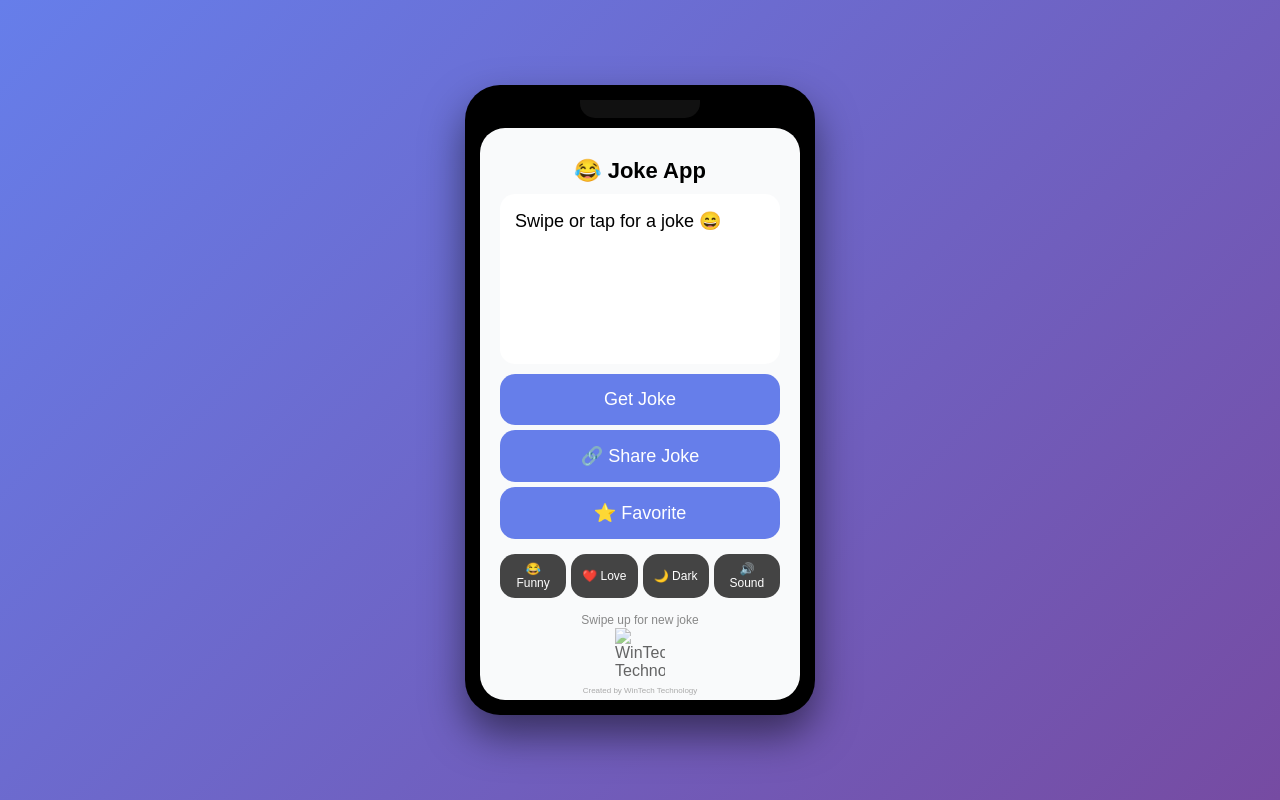
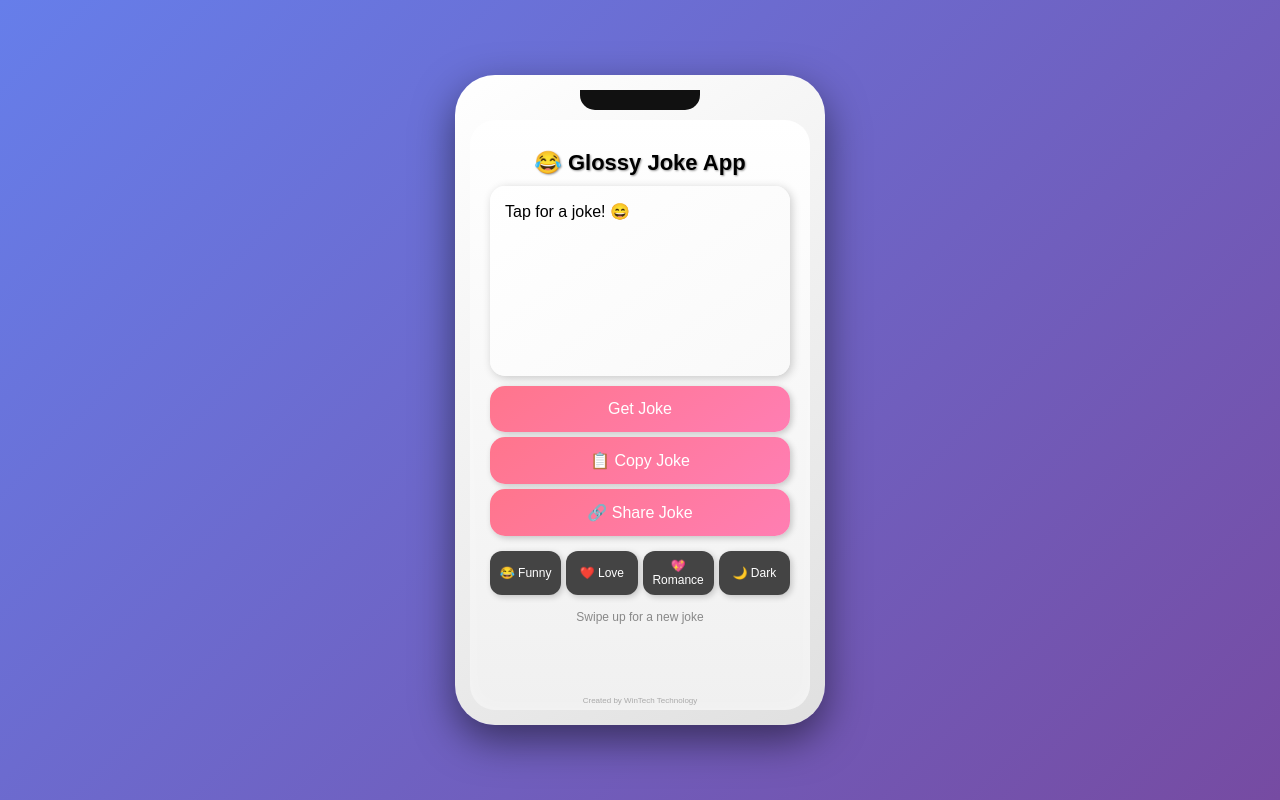
Before and after one commit to muvhangos/Jokeroo.app, a website: page index.html in a window 1280 px wide. Drawn offline with Linux system fonts and the light colour scheme.

Commit message:
Update index.html

```diff
--- a/index.html
+++ b/index.html
@@ -2,181 +2,141 @@
 <!DOCTYPE html>
 <html lang="en">
 <head>
-  <meta charset="UTF-8" />
-  <title>😂 Joke App</title>
+<meta charset="UTF-8">
+<title>😂 Glossy Joke App</title>
 <meta name="viewport" content="width=device-width, initial-scale=1.0">
-  <link rel="manifest" href="manifest.json">
-
 <style>
 body {
-      background: linear-gradient(135deg, #667eea, #764ba2);
+  margin:0; padding:0;
   font-family: Arial, sans-serif;
-      height: 100vh;
-      margin: 0;
-      display: flex;
-      align-items: center;
-      justify-content: center;
+  display:flex; justify-content:center; align-items:center;
+  height:100vh;
+  background: linear-gradient(135deg,#667eea,#764ba2);
+  overflow:hidden;
 }
-    body.dark { background: linear-gradient(135deg, #111, #333); }
+body.dark { background: linear-gradient(135deg,#111,#333); color:#fff; }
+
 .phone {
-      width: 320px;
-      height: 600px;
-      background: #000;
-      border-radius: 35px;
-      padding: 15px;
-      box-shadow: 0 20px 40px rgba(0,0,0,0.5);
-      display: flex;
-      flex-direction: column;
-      justify-content: flex-start;
-      position: relative;
+  width: 340px; height: 620px;
+  background: linear-gradient(145deg,#fff,#e0e0e0);
+  border-radius:40px;
+  box-shadow:0 15px 40px rgba(0,0,0,0.5);
+  padding:15px;
+  display:flex; flex-direction:column;
+  justify-content:flex-start;
+  position:relative;
+  overflow:hidden;
 }
-    .notch {
-      width: 120px;
-      height: 20px;
-      background: #111;
-      border-radius: 0 0 15px 15px;
-      margin: 0 auto 10px;
+
+.notch { width:120px; height:20px; background:#111; border-radius:0 0 15px 15px; margin:0 auto 10px; }
+
+.screen {
+  background: linear-gradient(to bottom, #fff,#f0f0f0);
+  flex:1; border-radius:25px;
+  padding:20px; display:flex; flex-direction:column;
+  text-align:center; position:relative;
+  transition:0.3s;
+  box-shadow: inset 0 0 20px rgba(255,255,255,0.3);
 }
-    .screen {
-      background: #f9fafb;
-      height: 100%;
-      border-radius: 25px;
-      padding: 20px;
-      display: flex;
-      flex-direction: column;
-      text-align: center;
-      transition: 0.3s;
-      position: relative;
+body.dark .screen { background:#1f1f1f; color:#fff; box-shadow: inset 0 0 20px rgba(255,255,255,0.1); }
+
+h1 { font-size:22px; margin:10px 0; text-shadow:1px 1px 2px #999; }
+
+#joke {
+  font-size:16px; padding:15px;
+  background: linear-gradient(145deg,#fff,#f9f9f9);
+  border-radius:15px; min-height:160px;
+  display:flex; align-items:flex-start; justify-content:flex-start;
+  overflow-y:auto; max-height:200px; margin-bottom:10px;
+  text-align:left; line-height:1.4; scroll-behavior:smooth;
+  box-shadow: 2px 2px 10px rgba(0,0,0,0.2);
+  position:relative;
+  overflow:hidden;
 }
-    body.dark .screen { background: #1f1f1f; color: #fff; }
-    h1 { font-size: 22px; margin: 10px 0; }
-    #joke {
-      font-size: 18px;
-      padding: 15px;
-      background: #fff;
-      border-radius: 15px;
-      min-height: 140px;
-      display: flex;
-      align-items: flex-start;
-      justify-content: flex-start;
-      overflow-y: auto;
-      max-height: 200px;
-      transition: 0.3s;
-      margin-bottom: 10px;
-      text-align: left;
-      line-height: 1.4;
-      scroll-behavior: smooth;
+body.dark #joke { background:#333; color:#fff; }
+
+/* Glitter animation */
+.glitter {
+  position:absolute; width:4px; height:4px; background:rgba(255,255,255,0.9);
+  border-radius:50%; pointer-events:none;
+  animation: glitterMove 2s linear infinite;
 }
-    body.dark #joke { background: #333; color: #fff; }
-
-    #joke::-webkit-scrollbar {
-      width: 6px;
-    }
-    #joke::-webkit-scrollbar-track {
-      background: #f0f0f0;
-      border-radius: 3px;
-    }
-    #joke::-webkit-scrollbar-thumb {
-      background: #667eea;
-      border-radius: 3px;
-    }
-    #joke::-webkit-scrollbar-thumb:hover {
-      background: #764ba2;
+@keyframes glitterMove {
+  0% { opacity:0; transform:translate(0,0) scale(1);}
+  50% { opacity:1; transform:translate(calc(50px*var(--randX)),-20px) scale(1.2);}
+  100% { opacity:0; transform:translate(calc(100px*var(--randX)),-50px) scale(0.5);}
 }
 
 button {
-      padding: 15px;
-      border: none;
-      border-radius: 15px;
-      background: #667eea;
-      color: white;
-      font-size: 18px;
-      cursor: pointer;
-      margin-bottom: 5px;
+  padding:14px; border:none; border-radius:15px;
+  background: linear-gradient(145deg,#ff758c,#ff7eb3);
+  color:white; font-size:16px; cursor:pointer; margin-bottom:5px;
+  box-shadow: 2px 2px 6px rgba(0,0,0,0.2);
+  transition:0.3s;
+  position:relative; overflow:hidden;
 }
-    button:active { transform: scale(0.96); }
+button:hover { transform:scale(1.03); }
+button:active { transform:scale(0.96); }
+
 .controls {
-      display: flex;
-      justify-content: space-between;
-      margin-top: 10px;
-      flex-wrap: wrap;
-      gap: 5px;
+  display:flex; justify-content:space-between; margin-top:10px; flex-wrap:wrap; gap:5px;
 }
 .small-btn {
-      font-size: 12px;
-      padding: 8px;
-      background: #444;
-      flex: 1;
+  font-size:12px; padding:8px; background:#444; flex:1; border-radius:12px; color:white;
 }
-    .footer {
-      font-size: 12px;
-      color: #888;
-      margin-top: 10px;
+
+.footer { font-size:12px; color:#888; margin-top:10px; }
+.credit { font-size:8px; color:#aaa; position:absolute; bottom:5px; left:0; width:100%; text-align:center; }
+
+.heart {
+  position:absolute; color:#ff4e50; font-size:24px; pointer-events:none;
+  opacity:0; transform:translateY(0) scale(1); animation: float linear forwards;
 }
-    .credit {
-      font-size: 8px;
-      color: #aaa;
-      position: absolute;
-      bottom: 5px;
-      left: 50%;
-      transform: translateX(-50%);
-      text-align: center;
+@keyframes float {
+  0% { opacity:1; transform: translateY(0) scale(1) rotate(0deg); }
+  100% { opacity:0; transform: translateY(-300px) scale(1.5) rotate(360deg); }
 }
-    .app-logo {
-      width: 50px;
-      position: absolute;
-      bottom: 20px;
-      left: 50%;
-      transform: translateX(-50%);
-      opacity: 0.6;
-    }
+
+#joke::-webkit-scrollbar { width:6px; }
+#joke::-webkit-scrollbar-track { background:#f0f0f0; border-radius:3px; }
+#joke::-webkit-scrollbar-thumb { background:#667eea; border-radius:3px; }
+#joke::-webkit-scrollbar-thumb:hover { background:#764ba2; }
 </style>
 </head>
-
 <body>
-
 <div class="phone">
   <div class="notch"></div>
-  <div class="screen" id="screen">
-    <h1>😂 Joke App</h1>
-    <div id="joke">Swipe or tap for a joke 😄</div>
+  <div class="screen">
+    <h1>😂 Glossy Joke App</h1>
+    <div id="joke">Tap for a joke! 😄</div>
 
-    <!-- Main Buttons -->
     <button onclick="getJoke()">Get Joke</button>
+    <button onclick="copyJoke()">📋 Copy Joke</button>
     <button onclick="shareJoke()">🔗 Share Joke</button>
-    <button onclick="toggleFavorite()">⭐ Favorite</button>
 
     <div class="controls">
       <button class="small-btn" onclick="setCategory('funny')">😂 Funny</button>
       <button class="small-btn" onclick="setCategory('love')">❤️ Love</button>
+      <button class="small-btn" onclick="setCategory('romance')">💖 Romance</button>
       <button class="small-btn" onclick="toggleDark()">🌙 Dark</button>
-      <button class="small-btn" onclick="playSound()">🔊 Sound</button>
     </div>
 
-    <div class="footer">Swipe up for new joke</div>
-    <img src="e6e3d851-4253-4258-88f9-97a9b00063ef.png" class="app-logo" alt="WinTech Technology">
+    <div class="footer">Swipe up for a new joke</div>
     <div class="credit">Created by WinTech Technology</div>
   </div>
 </div>
 
-<!-- Multiple sounds -->
-<audio id="sound1" src="https://actions.google.com/sounds/v1/cartoon/wood_plank_flicks.ogg"></audio>
-<audio id="sound2" src="https://actions.google.com/sounds/v1/cartoon/clang_and_wobble.ogg"></audio>
-<audio id="sound3" src="https://actions.google.com/sounds/v1/cartoon/slide_whistle.ogg"></audio>
+<audio id="sound">
+  <source src="https://actions.google.com/sounds/v1/cartoon/wood_plank_flicks.ogg">
+</audio>
 
 <script>
-const jokeDiv = document.getElementById("joke");
-let currentCategory = "funny";
-let sounds = [
-  document.getElementById("sound1"),
-  document.getElementById("sound2"),
-  document.getElementById("sound3")
-];
-let soundIndex = 0;
+const jokeDiv=document.getElementById("joke");
+const sound=document.getElementById("sound");
+let currentCategory="funny";
 
-// All 100 jokes: Funny + Love
-const jokes = {
-  funny: [
+const jokes={
+  funny:[
     "Why did the scarecrow win an award? Because he was outstanding in his field!",
     "I told my wife she was drawing her eyebrows too high. She looked surprised.",
     "Why don’t scientists trust atoms? Because they make up everything!",
@@ -226,7 +186,7 @@ const jokes = {
     "Why did the computer go to the doctor? It had a virus.",
     "Why don’t crabs give to charity? Because they’re shellfish."
   ],
-  love: [
+  love:[
     "Love is like a fart. If you have to force it, it’s probably crap.",
     "Are you French? Because Eiffel for you.",
     "Do you have a map? I keep getting lost in your eyes.",
@@ -278,65 +238,107 @@ const jokes = {
     "Are you a song? Because you’re stuck in my head.",
     "Are you an artist? Because you just drew me in.",
     "You must be a pillow, because I want to cuddle with you."
+  ],
+  romance:[
+    "You must be a magician because whenever I look at you, everyone else disappears.",
+    "Are you Wi-Fi? Because I’m feeling a connection.",
+    "If I could rearrange the alphabet, I’d put U and I together.",
+    "Do you believe in love at first sight, or should I walk by again?",
+    "Are you a camera? Because every time I look at you, I smile.",
+    "You must be tired because you’ve been running through my mind all day.",
+    "If kisses were snowflakes, I’d send you a blizzard.",
+    "Are you a loan? Because you have my interest.",
+    "I’m not a photographer, but I can picture us together.",
+    "Are you an angel? Because heaven is missing one.",
+    "Are you Google? Because you have everything I’ve been searching for.",
+    "You’re like sunshine on a rainy day.",
+    "Do you have a map? Because I just got lost in your eyes.",
+    "If beauty were time, you’d be eternity.",
+    "Are you a cat? Because I’m feline a connection.",
+    "You must be made of copper and tellurium because you’re Cu-Te.",
+    "Are you a campfire? Because you’re hot and I want s’more.",
+    "Do you have a Band-Aid? I scraped my knee falling for you.",
+    "You must be a cupcake, because you’re sweet.",
+    "Are you a song? Because you’re stuck in my head.",
+    "Are you a river? Because you make my heart flow.",
+    "You must be a pillow because you want to cuddle with me.",
+    "Are you a diamond? Because you’re priceless.",
+    "If I were a cat, I’d spend all 9 lives with you.",
+    "You must be a star, because your light guides me.",
+    "Are you a flower? Because you brighten my day.",
+    "You must be chocolate, because you make life sweeter.",
+    "Are you a rainbow? Because you just made my heart colorful.",
+    "Do you like Star Wars? Because Yoda one for me.",
+    "Are you a mirror? Because I see myself in you.",
+    "Are you a charger? Because without you, I’d die.",
+    "Are you a magnet? Because you’re attracting me over here.",
+    "Do you have a compass? I keep getting lost in your eyes.",
+    "Are you a light bulb? Because you brighten up my day.",
+    "Are you French? Because Eifel for you.",
+    "You must be jelly, because jam don’t shake like that.",
+    "If you were a fruit, you’d be a fine-apple.",
+    "You must be a keyboard because you’re just my type.",
+    "Are you a snowstorm? Because you just made my heart melt.",
+    "If I could be any part of you, I’d be your tears so I could be born in your eyes, live on your cheeks, and die on your lips.",
+    "You must be the square root of -1, because you can’t be real.",
+    "Are you a magnet? Because I feel you pulling me in.",
+    "I must be a snowflake, because I’ve fallen for you.",
+    "You’re sweeter than 3.14.",
+    "If looks could kill, you’d be a weapon of mass destruction.",
+    "You must be a keyboard because you’re just my type.",
+    "Are you a hurricane? Because you blew me away.",
+    "Are you a clock? Because you make my heart race.",
+    "You must be a sunbeam, because you light up my world.",
+    "Are you gravity? Because you make me fall.",
+    "Are you a cupcake? Because you’re sweet and irresistible."
   ]
 };
 
-// Favorite jokes storage
-let favorites = JSON.parse(localStorage.getItem("favorites")) || [];
+// Functions
+function setCategory(cat){ currentCategory=cat; getJoke(); }
+function getJoke(){
+  const arr=jokes[currentCategory];
+  const idx=Math.floor(Math.random()*arr.length);
+  jokeDiv.innerText=arr[idx];
+  jokeDiv.scrollTop=0;
+  playSound();
+  if(currentCategory!=="funny"){ createHearts(); createGlitter(); }
+}
+function playSound(){ sound.currentTime=0; sound.play(); }
+function copyJoke(){ navigator.clipboard.writeText(jokeDiv.innerText).then(()=>alert("Joke copied! 📋")); }
+function shareJoke(){ if(navigator.share) navigator.share({title:"😂 Glossy Joke App",text:jokeDiv.innerText}); }
+function toggleDark(){ document.body.classList.toggle("dark"); }
 
-// Functions
-function setCategory(cat) { currentCategory = cat; getJoke(); }
-
-function getJoke() {
-  const categoryJokes = jokes[currentCategory];
-  const randomIndex = Math.floor(Math.random() * categoryJokes.length);
-  jokeDiv.innerText = categoryJokes[randomIndex];
-  jokeDiv.scrollTop = 0;
-  if (navigator.vibrate) navigator.vibrate(100);
-  playSound();
+function createHearts(){
+  for(let i=0;i<5;i++){
+    const heart=document.createElement("div");
+    heart.className="heart";
+    heart.style.left=Math.random()*90+"%";
+    heart.style.animationDuration=(Math.random()*2+2)+"s";
+    heart.innerText="❤️";
+    document.body.appendChild(heart);
+    setTimeout(()=>heart.remove(),2500);
+  }
+}
+function createGlitter(){
+  for(let i=0;i<10;i++){
+    const g=document.createElement("div");
+    g.className="glitter";
+    g.style.left=Math.random()*100+"%";
+    g.style.top=Math.random()*100+"%";
+    g.style.setProperty("--randX",Math.random());
+    document.body.appendChild(g);
+    setTimeout(()=>g.remove(),2000);
+  }
 }
 
-function toggleFavorite() {
-  const text = jokeDiv.innerText;
-  if (favorites.includes(text)) {
-    favorites = favorites.filter(j => j !== text);
-    alert("Removed from favorites ⭐");
-  } else {
-    favorites.push(text);
-    alert("Added to favorites ⭐");
-  }
-  localStorage.setItem("favorites", JSON.stringify(favorites));
-}
-
-function shareJoke() {
-  const jokeText = encodeURIComponent(jokeDiv.innerText);
-  const whatsapp = `https://api.whatsapp.com/send?text=${jokeText}`;
-  const facebook = `https://www.facebook.com/sharer/sharer.php?u=&quote=${jokeText}`;
-  const share = prompt("Copy the link or share:\n1. WhatsApp\n2. Facebook", "1 or 2");
-  if (share === "1") window.open(whatsapp, "_blank");
-  else if (share === "2") window.open(facebook, "_blank");
-  else alert("Share cancelled.");
-}
-
-function toggleDark() { document.body.classList.toggle("dark"); }
-
-function playSound() {
-  sounds[soundIndex].currentTime = 0;
-  sounds[soundIndex].play();
-  soundIndex = (soundIndex + 1) % sounds.length; // rotate sounds
-}
-
-// Swipe gesture
-let startY = 0;
-document.addEventListener("touchstart", e => startY = e.touches[0].clientY);
-document.addEventListener("touchend", e => {
-  const endY = e.changedTouches[0].clientY;
-  if (startY - endY > 50) getJoke();
+// Swipe up to get joke
+let startY;
+document.getElementById("joke").addEventListener("touchstart",e=>{ startY=e.touches[0].clientY; });
+document.getElementById("joke").addEventListener("touchend",e=>{
+  let endY=e.changedTouches[0].clientY;
+  if(startY-endY>50){ getJoke(); }
 });
-
-// Service Worker for PWA
-if ("serviceWorker" in navigator) navigator.serviceWorker.register("/sw.js");
 </script>
-
 </body>
 </html>
```
Lines whose indentation alone changed are shown as unchanged.
